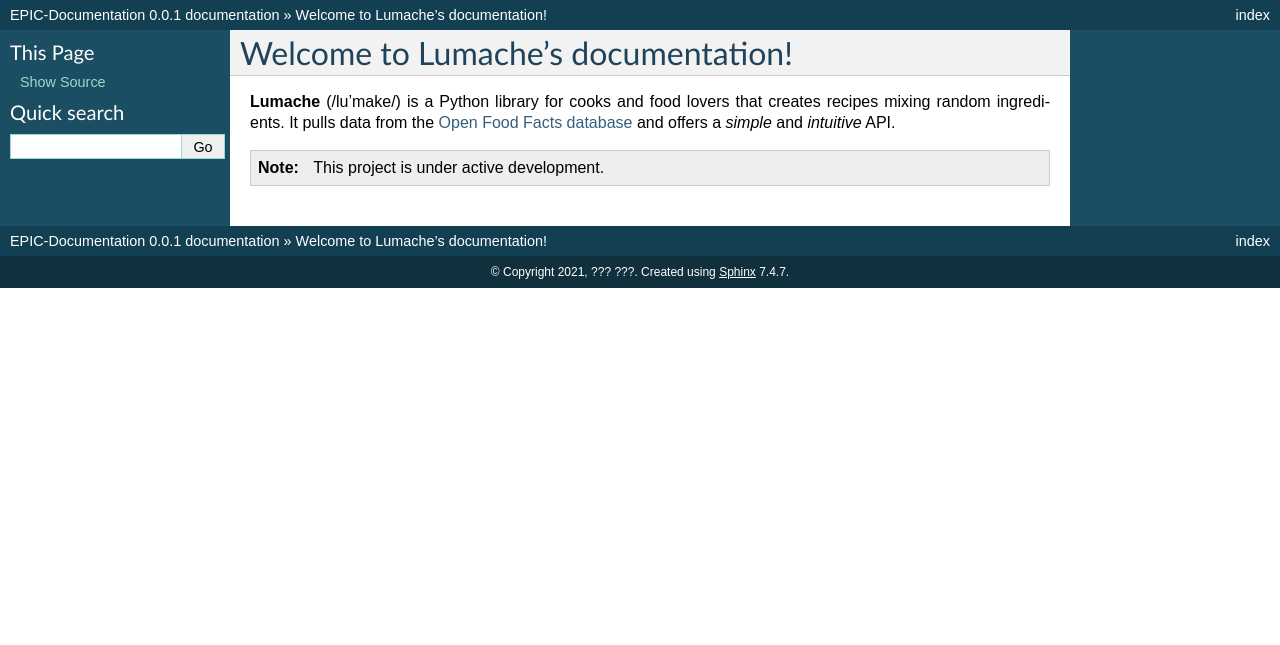
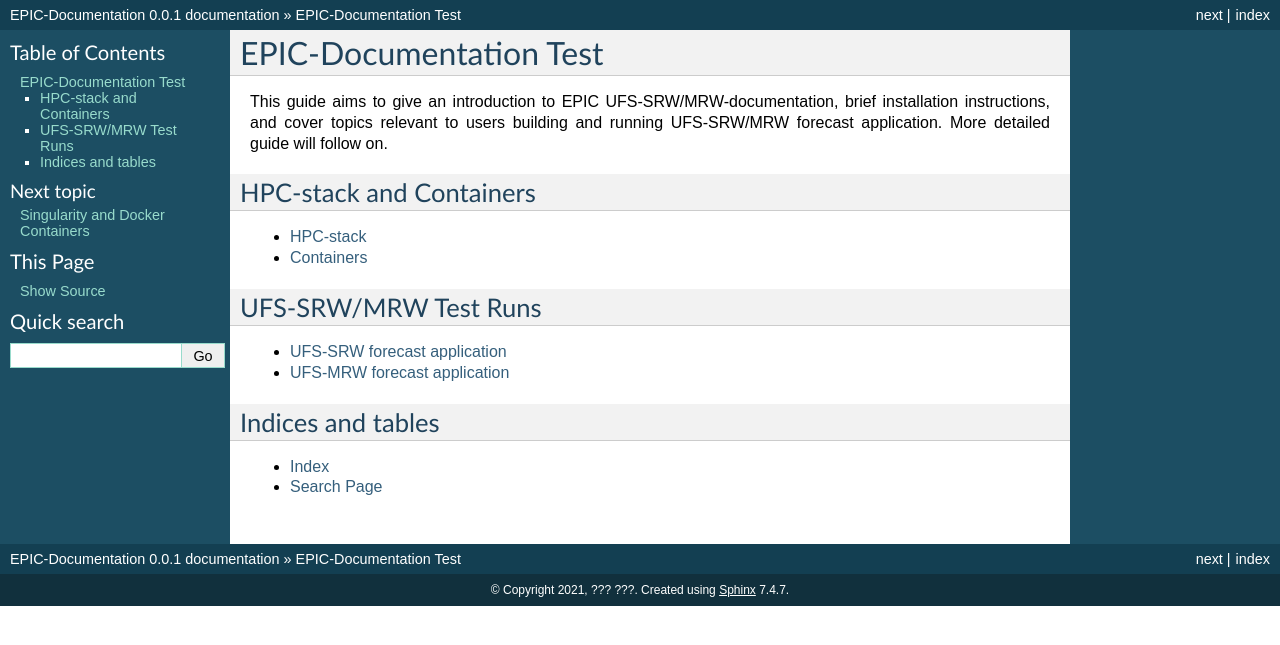
Before and after one commit to jkbk2004/mrw-docs, a Sphinx documentation site: the page built from docs/source/index.rst, in a window 1280 px wide. Shown: the top 645 px of the page. Built offline with Sphinx 7.4.7, drawn with Linux system fonts in a browser that asks for light colours.

Commit message:
updated rst files

```diff
--- a/docs/source/index.rst
+++ b/docs/source/index.rst
@@ -1,11 +1,32 @@
-Welcome to Lumache's documentation!
-===================================
+=======================
+EPIC-Documentation Test
+=======================
 
-**Lumache** (/lu'make/) is a Python library for cooks and food lovers that
-creates recipes mixing random ingredients.  It pulls data from the `Open Food
-Facts database <https://world.openfoodfacts.org/>`_ and offers a *simple* and
-*intuitive* API.
+This guide aims to give an introduction to EPIC UFS-SRW/MRW-documentation, brief
+installation instructions, and cover topics relevant to users building and running UFS-SRW/MRW forecast application. More detailed guide will follow on.
 
-.. note::
 
-   This project is under active development.
+HPC-stack and Containers
+========================
+
+.. toctree::
+   :maxdepth: 2
+
+   HPC-stack <containers>
+   Containers <containers>
+
+UFS-SRW/MRW Test Runs
+=====================
+
+.. toctree::
+   :maxdepth: 2
+
+   UFS-SRW forecast application <containers>
+   UFS-MRW forecast application <containers>
+
+
+Indices and tables
+==================
+
+* :ref:`genindex`
+* :ref:`search`
```
Also changed, not shown: docs/source/containers.rst (added, +7 -0 lines), 11 other files.
